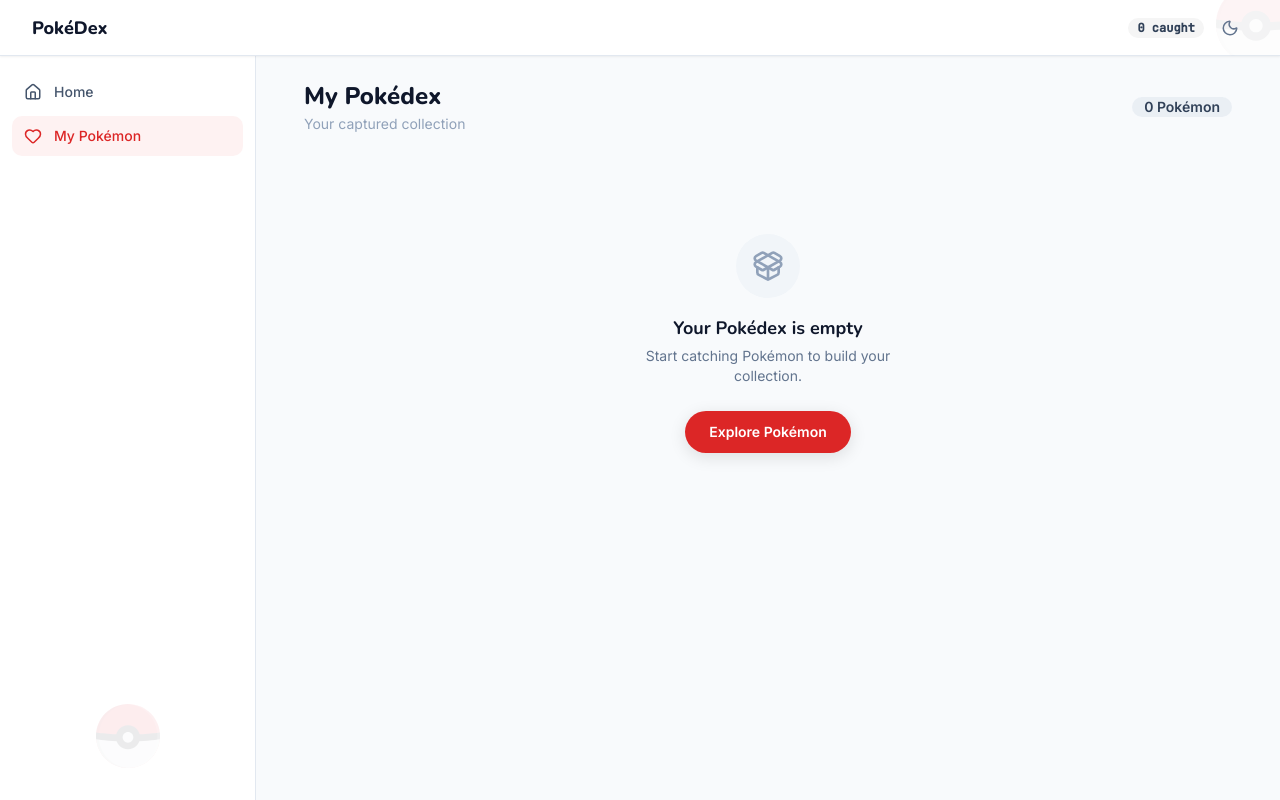
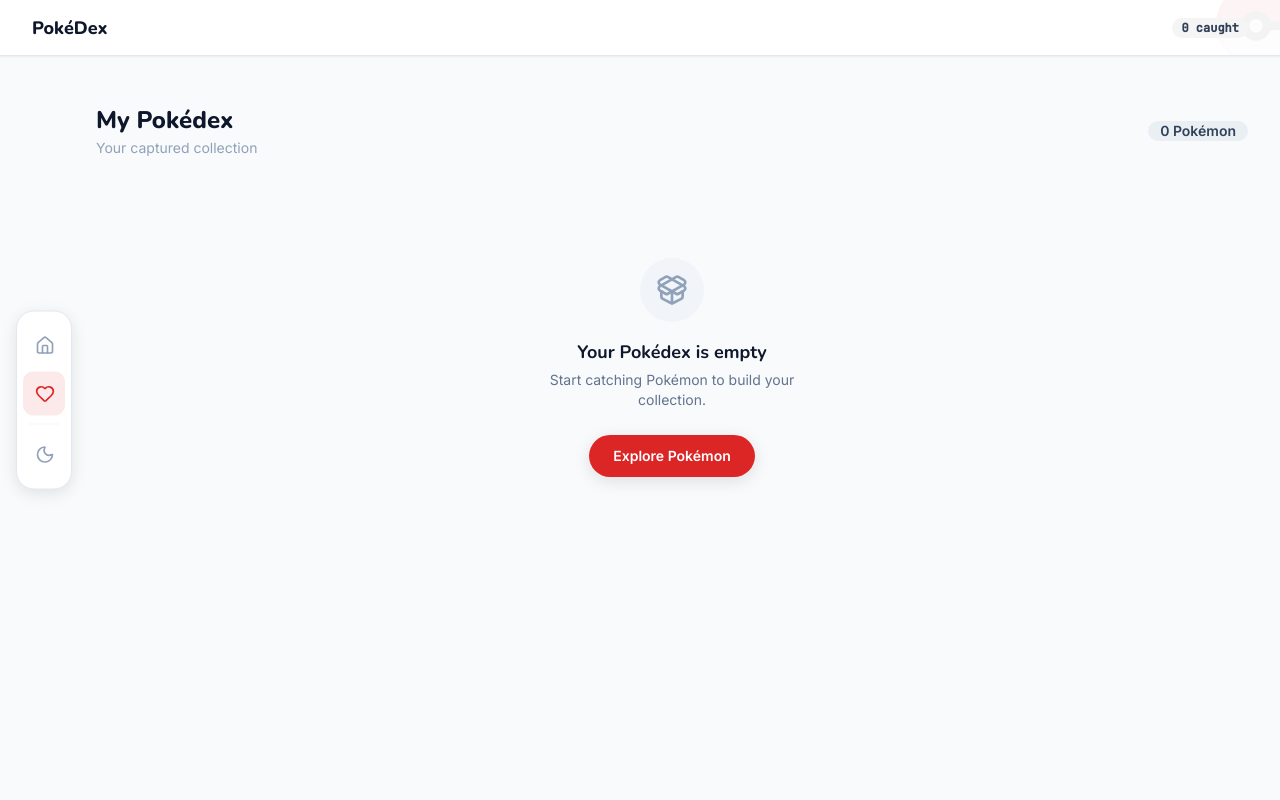
Before and after one commit to NaufalYogaPratama/JDT-17-NAUFAL-POKEDEX-PWA, a Next.js app: page /my-pokemon in a window 1280 px wide. Built offline with nearby package versions, Linux system fonts and the light colour scheme.

Commit message:
[FEAT] - IMPLEMENT FLOAT SIDEBAR IN DEKSTOP MODE

```diff
--- a/src/app/layout.tsx
+++ b/src/app/layout.tsx
@@ -6,6 +6,7 @@
 import BottomNav from '@/components/layout/BottomNav'
 import StorageInitializer from '@/components/providers/StorageInitializer'
 import { ThemeProvider } from '@/components/providers/ThemeProvider'
+import { FloatingSidebar } from '@/components/layout/FloatingSidebar'
 
 const nunito = Nunito({
   subsets: ['latin'],
@@ -44,6 +45,7 @@
         <ThemeProvider>
           <StorageInitializer />
           <AppHeader />
+          <FloatingSidebar />
           <Providers>{children}</Providers>
           <BottomNav />
         </ThemeProvider>
--- a/src/components/layout/AppHeader.tsx
+++ b/src/components/layout/AppHeader.tsx
@@ -8,8 +8,18 @@
   const caughtCount = usePokemonStore((state) => state.capturedPokemon.length)
 
   return (
-    <header className="fixed top-0 left-0 right-0 w-full h-14 bg-white dark:bg-slate-900 border-b border-slate-200 dark:border-slate-700 shadow-xs z-20 transition-colors duration-200">
-      <div className="max-w-screen-xl mx-auto px-4 md:px-8 h-14 flex items-center justify-between relative overflow-hidden">
+    <header className="
+      fixed top-0 left-0 right-0 h-14 z-20
+      bg-white dark:bg-slate-900
+      border-b border-slate-200 dark:border-slate-700
+      shadow-xs transition-colors duration-200
+    ">
+      <div className="
+        h-full flex items-center justify-between
+        px-4 md:px-8
+        relative overflow-hidden
+        max-w-none mx-auto max-w-screen-xl
+      ">
         <img
           src="/icons/pokeball.svg"
           alt=""
@@ -23,7 +33,9 @@
           <Badge variant="secondary" className="font-mono font-semibold text-slate-700 dark:text-slate-200">
             {caughtCount} caught
           </Badge>
-          <ThemeToggle />
+          <div className="lg:hidden">
+            <ThemeToggle />
+          </div>
         </div>
       </div>
     </header>
--- a/src/components/layout/BottomNav.tsx
+++ b/src/components/layout/BottomNav.tsx
@@ -23,39 +23,6 @@
 
   return (
     <>
-      {/* Desktop Sidebar Nav */}
-      <nav className="hidden lg:flex fixed left-0 top-14 h-[calc(100vh-56px)] w-64 border-r border-slate-200 dark:border-slate-700 bg-white dark:bg-slate-900 flex-col px-3 py-4 gap-1 z-10 transition-colors duration-200">
-        {tabs.map((tab) => {
-          const Icon = tab.icon
-          const isActive = tab.href === '/' ? pathname === '/' : pathname.startsWith(tab.href)
-
-          return (
-            <Link
-              key={tab.href}
-              href={tab.href}
-              className={cn(
-                "flex items-center gap-3 px-3 py-2.5 rounded-[10px] text-sm font-medium transition-colors duration-200",
-                isActive
-                  ? "bg-red-50 dark:bg-red-950/30 text-primary"
-                  : "text-slate-600 dark:text-slate-400 hover:bg-slate-50 dark:hover:bg-slate-800"
-              )}
-            >
-              <Icon size={18} />
-              {tab.label}
-            </Link>
-          )
-        })}
-
-        {/* Pokéball decoration at bottom of sidebar */}
-        <div className="mt-auto flex justify-center pb-4">
-          <img
-            src="/icons/pokeball.svg"
-            alt=""
-            aria-hidden="true"
-            className="w-16 h-16 opacity-10 pointer-events-none select-none"
-          />
-        </div>
-      </nav>
 
       {/* Mobile Bottom Nav */}
       <nav className="lg:hidden fixed bottom-0 left-0 right-0 w-full h-16 bg-white dark:bg-slate-900 border-t border-slate-200 dark:border-slate-700 z-20 flex items-center justify-around transition-colors duration-200">
--- /dev/null
+++ b/src/components/layout/FloatingSidebar.tsx
@@ -0,0 +1,112 @@
+'use client'
+
+import Link from 'next/link'
+import { usePathname } from 'next/navigation'
+import { Home, Heart, Moon, Sun } from 'lucide-react'
+import { useTheme } from 'next-themes'
+import { useEffect, useState } from 'react'
+import { cn } from '@/lib/utils'
+
+export function FloatingSidebar() {
+  const pathname = usePathname()
+  const { theme, setTheme } = useTheme()
+  const [mounted, setMounted] = useState(false)
+
+  useEffect(() => setMounted(true), [])
+
+  const navItems = [
+    { href: '/', icon: <Home size={20} />, label: 'Home' },
+    { href: '/my-pokemon', icon: <Heart size={20} />, label: 'My Pokémon' },
+  ]
+
+  const isActive = (href: string) =>
+    href === '/' ? pathname === '/' : pathname.startsWith(href)
+
+  return (
+    <aside
+      className="
+        group
+        hidden lg:flex
+        fixed left-4 top-1/2 -translate-y-1/2
+        z-30
+        flex-col
+        w-14 hover:w-52
+        overflow-hidden
+        rounded-2xl
+        bg-white dark:bg-slate-900
+        border border-slate-200 dark:border-slate-700
+        shadow-md dark:shadow-slate-900/50
+        transition-[width] duration-300 ease-in-out
+        py-3 gap-1
+      "
+    >
+      {/* Nav Items */}
+      {navItems.map((item) => (
+        <Link
+          key={item.href}
+          href={item.href}
+          aria-label={item.label}
+          aria-current={isActive(item.href) ? 'page' : undefined}
+          className={cn(
+            'flex items-center gap-3',
+            'h-11 px-3',
+            'rounded-[10px] mx-1.5',
+            'transition-colors duration-150',
+            'whitespace-nowrap',
+            isActive(item.href)
+              ? 'bg-primary/10 text-primary'
+              : 'text-slate-400 dark:text-slate-500 hover:bg-slate-100 dark:hover:bg-slate-800 hover:text-slate-700 dark:hover:text-slate-300'
+          )}
+        >
+          {/* Icon — fixed width so it doesn't shift on expand */}
+          <span className="flex-shrink-0 w-5 flex items-center justify-center">
+            {item.icon}
+          </span>
+
+          {/* Label — hidden until sidebar expands */}
+          <span className="
+            text-sm font-medium
+            opacity-0 group-hover:opacity-100
+            transition-opacity duration-150 delay-150
+            overflow-hidden whitespace-nowrap
+          ">
+            {item.label}
+          </span>
+        </Link>
+      ))}
+
+      {/* Divider */}
+      <div className="mx-3 my-1 border-t border-slate-100 dark:border-slate-800" />
+
+      {/* Theme Toggle */}
+      {mounted && (
+        <button
+          onClick={() => setTheme(theme === 'dark' ? 'light' : 'dark')}
+          aria-label={theme === 'dark' ? 'Switch to light mode' : 'Switch to dark mode'}
+          className="
+            flex items-center gap-3
+            h-11 px-3
+            rounded-[10px] mx-1.5
+            text-slate-400 dark:text-slate-500
+            hover:bg-slate-100 dark:hover:bg-slate-800
+            hover:text-slate-700 dark:hover:text-slate-300
+            transition-colors duration-150
+            whitespace-nowrap
+          "
+        >
+          <span className="flex-shrink-0 w-5 flex items-center justify-center">
+            {theme === 'dark' ? <Sun size={20} /> : <Moon size={20} />}
+          </span>
+          <span className="
+            text-sm font-medium
+            opacity-0 group-hover:opacity-100
+            transition-opacity duration-150 delay-150
+            overflow-hidden whitespace-nowrap
+          ">
+            {theme === 'dark' ? 'Light mode' : 'Dark mode'}
+          </span>
+        </button>
+      )}
+    </aside>
+  )
+}
--- a/src/components/layout/PageWrapper.tsx
+++ b/src/components/layout/PageWrapper.tsx
@@ -7,15 +7,17 @@
 
 export default function PageWrapper({ children, className = '' }: PageWrapperProps) {
   return (
-    <div className="min-h-screen bg-[#F8FAFC] dark:bg-slate-900 lg:pl-64 transition-colors duration-200">
+    <div className="min-h-screen bg-[#F8FAFC] dark:bg-slate-900 transition-colors duration-200">
       <main className={cn(
-        "mx-auto w-full max-w-screen-xl",
-        "pt-14 pb-20 px-4",
+        "mx-auto w-full",
+        "pt-20 pb-20 px-4",
         "md:px-8",
-        "lg:px-12 lg:pb-8",
+        "lg:pl-24 lg:pr-8 lg:pb-8 lg:pt-20",
         className
       )}>
-        {children}
+        <div className="max-w-screen-xl mx-auto">
+          {children}
+        </div>
       </main>
     </div>
   )
--- /dev/null
+++ b/src/components/ui/tooltip.tsx
@@ -0,0 +1,57 @@
+"use client"
+
+import * as React from "react"
+import { Tooltip as TooltipPrimitive } from "radix-ui"
+
+import { cn } from "@/lib/utils"
+
+function TooltipProvider({
+  delayDuration = 0,
+  ...props
+}: React.ComponentProps<typeof TooltipPrimitive.Provider>) {
+  return (
+    <TooltipPrimitive.Provider
+      data-slot="tooltip-provider"
+      delayDuration={delayDuration}
+      {...props}
+    />
+  )
+}
+
+function Tooltip({
+  ...props
+}: React.ComponentProps<typeof TooltipPrimitive.Root>) {
+  return <TooltipPrimitive.Root data-slot="tooltip" {...props} />
+}
+
+function TooltipTrigger({
+  ...props
+}: React.ComponentProps<typeof TooltipPrimitive.Trigger>) {
+  return <TooltipPrimitive.Trigger data-slot="tooltip-trigger" {...props} />
+}
+
+function TooltipContent({
+  className,
+  sideOffset = 0,
+  children,
+  ...props
+}: React.ComponentProps<typeof TooltipPrimitive.Content>) {
+  return (
+    <TooltipPrimitive.Portal>
+      <TooltipPrimitive.Content
+        data-slot="tooltip-content"
+        sideOffset={sideOffset}
+        className={cn(
+          "z-50 inline-flex w-fit max-w-xs origin-(--radix-tooltip-content-transform-origin) items-center gap-1.5 rounded-md bg-foreground px-3 py-1.5 text-xs text-background has-data-[slot=kbd]:pr-1.5 data-[side=bottom]:slide-in-from-top-2 data-[side=left]:slide-in-from-right-2 data-[side=right]:slide-in-from-left-2 data-[side=top]:slide-in-from-bottom-2 **:data-[slot=kbd]:relative **:data-[slot=kbd]:isolate **:data-[slot=kbd]:z-50 **:data-[slot=kbd]:rounded-sm data-[state=delayed-open]:animate-in data-[state=delayed-open]:fade-in-0 data-[state=delayed-open]:zoom-in-95 data-open:animate-in data-open:fade-in-0 data-open:zoom-in-95 data-closed:animate-out data-closed:fade-out-0 data-closed:zoom-out-95",
+          className
+        )}
+        {...props}
+      >
+        {children}
+        <TooltipPrimitive.Arrow className="z-50 size-2.5 translate-y-[calc(-50%_-_2px)] rotate-45 rounded-[2px] bg-foreground fill-foreground" />
+      </TooltipPrimitive.Content>
+    </TooltipPrimitive.Portal>
+  )
+}
+
+export { Tooltip, TooltipContent, TooltipProvider, TooltipTrigger }
```
